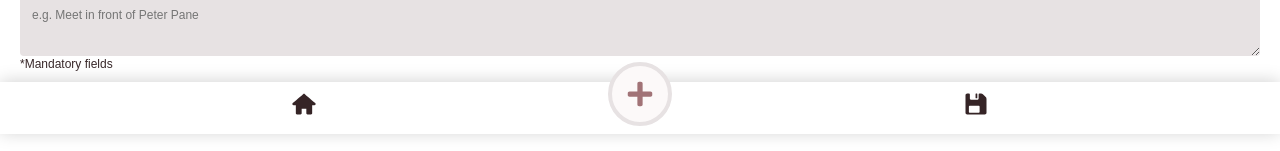
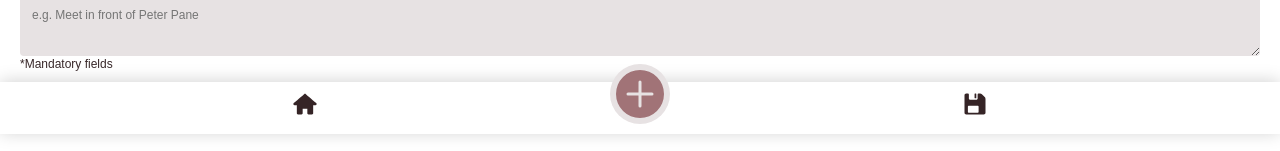
Before and after one commit to kristinmatzies/yomad, a React (Create React App) app: page /create in a window 1280 px wide. Shown: the part 666-817 px from the top of the page. Built offline with nearby package versions, Linux system fonts and the light colour scheme.

Commit message:
Add little style change to create nav

```diff
--- a/src/components/CreateEvent.js
+++ b/src/components/CreateEvent.js
@@ -101,6 +101,7 @@ const FormStyled = styled.form`
   margin: 20px;
   font-size: 12px;
   border-radius: 4px;
+  padding-bottom: 20px;
 
   label {
     text-transform: uppercase;
--- a/src/components/FooterNav.js
+++ b/src/components/FooterNav.js
@@ -2,7 +2,7 @@ import React from 'react'
 import styled from 'styled-components/macro'
 import { NavLink } from 'react-router-dom'
 import { TiHome } from 'react-icons/ti'
-import { FaPlus } from 'react-icons/fa'
+import { BsPlusCircleFill } from 'react-icons/bs'
 import { IoIosSave } from 'react-icons/io'
 
 export default function FooterNav() {
@@ -13,7 +13,7 @@ export default function FooterNav() {
       </LinkStyled>
       <LinkStyled to="/create">
         <button>
-          <FaPlus className="calendar-icon" />
+          <BsPlusCircleFill className="create-icon" />
         </button>
       </LinkStyled>
       <LinkStyled to="/saved">
@@ -33,7 +33,6 @@ const Footer = styled.footer`
 
 const LinkStyled = styled(NavLink)`
   .home-icon,
-  .calendar-icon,
   .save-icon {
     height: 28px;
     width: 28px;
@@ -44,17 +43,25 @@ const LinkStyled = styled(NavLink)`
     display: flex;
     align-items: center;
     justify-content: center;
-    width: 64px;
-    height: 64px;
+    padding: 0;
+    width: 60px;
+    height: 60px;
     border-radius: 50%;
-    border: solid 4px var(--quaternary);
+    border: none;
     margin-bottom: 28px;
-    background: var(--background);
+    background: var(--quaternary);
+  }
+
+  .create-icon {
+    height: 80%;
+    width: 80%;
+    margin: 0;
+    color: var(--primary);
   }
 
   &.active {
     .home-icon,
-    .calendar-icon,
+    .create-icon,
     .save-icon {
       color: var(--secondary);
     }
```
